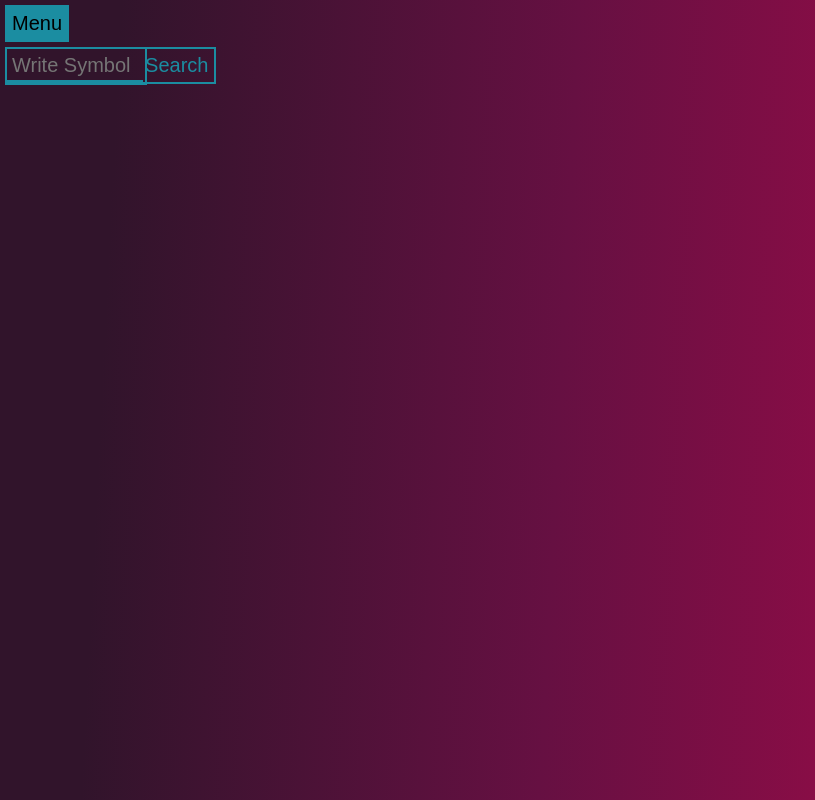
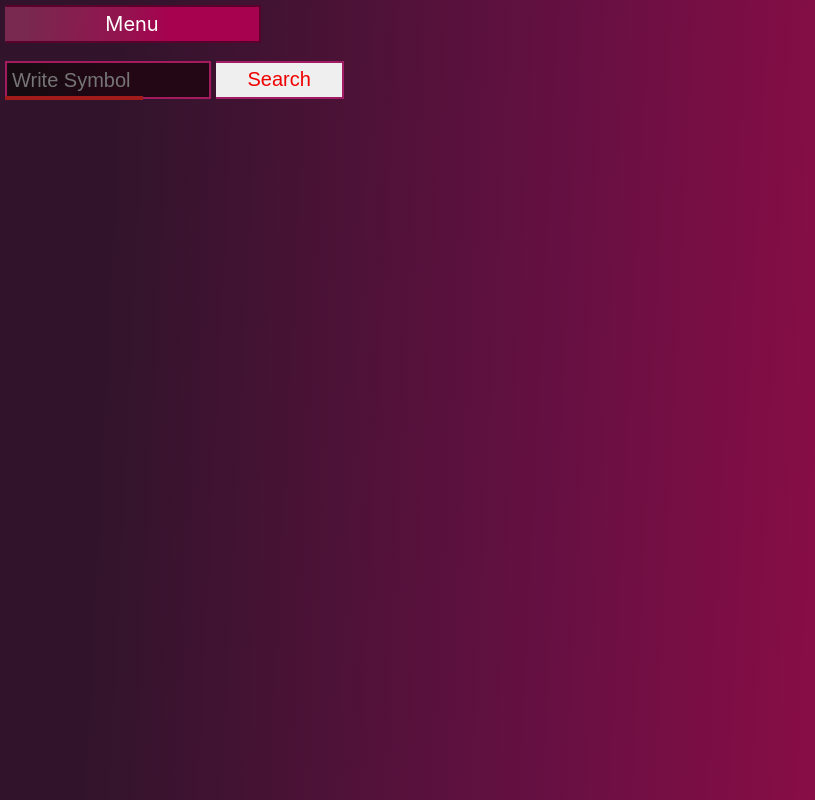
Before and after one commit to PeDro0210/Ai-Stock-Advaisor, a React (Create React App) app: page / in a window 1280 px wide. Both pictures are taken after a click on the button "Menu". Shown: the whole page, without its empty margins (0-815 px from the left). Built offline with nearby package versions, Linux system fonts and the light colour scheme.

Commit message:
Cambios al menu button

```diff
--- a/src/styles/MenuButton.css
+++ b/src/styles/MenuButton.css
@@ -1,22 +1,39 @@
-.MenuButton{
-    position: absolute;
+.MenuButton {
+    position: fixed;
     top: 0;
     left: 0;
-    width: 10;
-    height: 10;
+    width: 20%;
+    height: 4.7%;
     font-size: 20px;
+    font-family: "Inter UI","SF Pro Display",-apple-system,BlinkMacSystemFont,"Segoe UI",Roboto,Oxygen,Ubuntu,Cantarell,"Open Sans","Helvetica Neue",sans-serif;
     padding: 5px;
     margin: 5px;
-    border-radius: 0;
-    background-color: #1b8da1;
-    color: #000000;
-    border: 2px solid #1b8da1;
-    float: right;
-    margin-right: -30px;
-    cursor: pointer;
+    border-radius: 2px;
+    border: 2px solid #5a002a;
+    border-left: none;
+    background-image: linear-gradient(92.88deg, #79284f 9.16%, #91154f 43.89%, #a7024f 64.72%);
+    color: #ffffff;
+    float: left;
+    transition: all .5s;
 }
 
 .MenuButton:hover {
-    background-color: #0f192e;
-    color: #1b8da1;
+    left: 0;
+    width: 20;
+    border-radius: 2px;
+    border-style: none;
+    background-image: linear-gradient(92.88deg, #79284f 9.16%, #91154f 43.89%, #a7024f 64.72%);
+    color: #FFFFFF;
+    font-family: "Inter UI","SF Pro Display",-apple-system,BlinkMacSystemFont,"Segoe UI",Roboto,Oxygen,Ubuntu,Cantarell,"Open Sans","Helvetica Neue",sans-serif;
+    font-size: 25px;
+    font-weight: 500;
+    height: 4rem;
+    padding: 0 1.6rem;
+    text-align: center;
+    text-shadow: rgba(0, 0, 0, 0.25) 0 3px 8px;
+    box-shadow: rgba(253, 1, 85, 0.5) 0 1px 30px;
+    user-select: none;
+    -webkit-user-select: none;
+    touch-action: manipulation;
+
 }
--- a/src/styles/SymbolSearcher.css
+++ b/src/styles/SymbolSearcher.css
@@ -1,53 +1,60 @@
 .SymbolSeacher-textbox {
     position: fixed;
-    top: 5.2%;
+    top: 7%;
     left: 0%;
-    width: 10%;
+    width: 15%;
     height: 3%;
     font-size: 20px;
     padding: 5px;
     margin: 5px;
     border-radius: 0;
-    border: 2px solid #1b8da1;
-    background-color: transparent;
-    color: #1b8da1;
+    border: 2px solid #a11b5e;
+    background-image: linear-gradient(92.88deg, #160b11 9.16%, #200713 43.89%, #240714 64.72%);
+    color: #ffffff;
     float: left;
+
 }
 
 .symbolSearcher-button {
     position: fixed;
-    top: 5.2%;
-    left: 10.5%;
-    width: 6%;
+    top: 7%;
+    left: 16.5%;
+    width: 10%;
     height: 4.7%;
     font-size: 20px;
     padding: 5px;
     margin: 5px;
     border-radius: 0;
-    border: 2px solid #1b8da1;
+    border: 2px solid #a11b65;
     border-left: none;
-    background-color: transparent;
-    color: #1b8da1;
+    background-image: transparent;
+    color: rgb(240, 0, 0);
     float: left;
+    transition: all .5s;
 }
 
 .symbolSearcher-button:hover {
-    background-color: #1b8da1;
-    color: white;
+    background-color: #ffffff00;
+    color: rgba(255, 255, 255, 0);
+
+}
+.symbolSearcher-button:hover {
+    background-color: rgba(0, 0, 0, 0.589);
+    color: rgb(161, 27, 78);
 }
 
 .ShowSymbolSearcher {
     position: fixed;
-    top: 10%;
+    top: 12%;
     left: 5px;
     width: 10.75%;
     display: flex;
-    background-color: #1b8da1;
+    background-color: #a11b1b;
     flex-direction: column;
     overflow: auto; /* this is for the scroll bar */
     max-height: 30vh;
-    border-top: 2px solid  #1b8da1;
-    border-bottom: 2px solid  #1b8da1;
+    border-top: 2px solid  #a11b1b;
+    border-bottom: 2px solid  #a11b1b;
 }
 
 .ShowSymbolSearcher::-webkit-scrollbar {
@@ -56,10 +63,10 @@
 
 .ShowSymbolSearcher button {
     border-radius: 0;
-    border: 2px solid #1b8da1;
-    border-top:2px solid #1b8da1 ;
-    color: #1b8da1;
-    background-color: #373241;
+    border: 2px solid rgb(161, 27, 101);
+    border-top:2px solid rgb(161, 27, 127) ;
+    color: #f5f5f5;
+    background-color: rgb(51, 11, 40);
 }
 
 .ShowSymbolSearcher button:hover {
```
